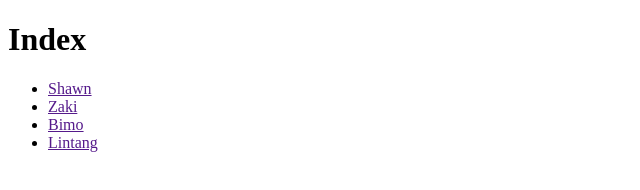
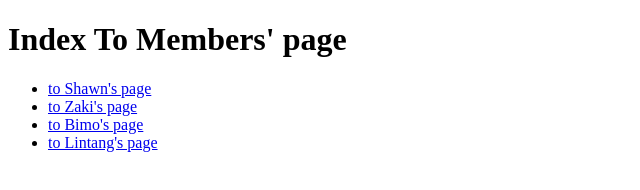
Before and after one commit to shawnjchandra/demoKelompok, a plain HTML site: page home/index.html in a window 1280 px wide. Shown: the whole page, without its empty margins (0-640 px from the left). Drawn offline with Linux system fonts and the light colour scheme.

Commit message:
added href links to each members' page

```diff
--- a/home/index.html
+++ b/home/index.html
@@ -3,15 +3,15 @@
 <head>
     <meta charset="UTF-8">
     <meta name="viewport" content="width=device-width, initial-scale=1.0">
-    <title>Document</title>
+    <title>Menu</title>
 </head>
 <body>
-    <h1>Index</h1>
+    <h1>Index To Members' page</h1>
     <ul>
-        <li><a href="">Shawn</a></li>
-        <li><a href="">Zaki</a></li>
-        <li><a href="">Bimo</a></li>
-        <li><a href="">Lintang</a></li>
+        <li><a href="shawn.html">to Shawn's page</a></li>
+        <li><a href="zakki.html">to Zaki's page</a></li>
+        <li><a href="bimo.html">to Bimo's page</a></li>
+        <li><a href="lintang.html">to Lintang's page</a></li>
     </ul>
 </body>
 </html>
```
